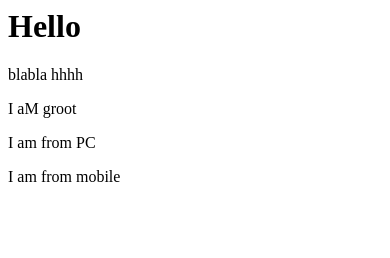
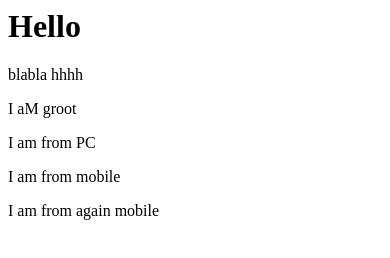
Before and after one commit to Marufhossain112/new_app, a plain HTML site: page index.html in a window 390 px wide. Drawn offline with Linux system fonts and the light colour scheme.

Commit message:
I am from mobile.. 2..

```diff
--- a/index.html
+++ b/index.html
@@ -3,3 +3,4 @@
 <p>I aM groot</p>
 <p>I am from PC</p>
 <p>I am from mobile</p>
+<p>I am from again mobile</p>
```
